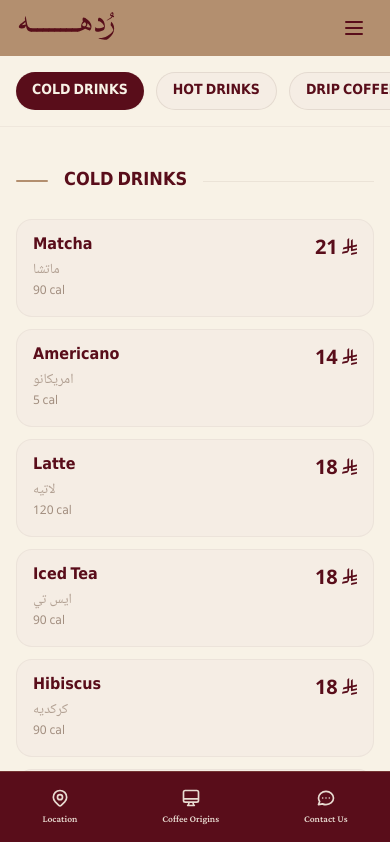
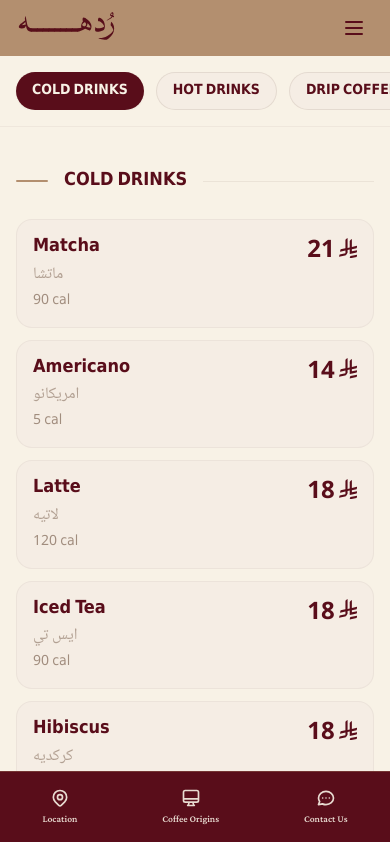
Before and after one commit to moaddreem/rudhah-website, a Next.js app: page /en/menu in a window 390 px wide. Shown: the top 842 px of the page. Built offline with nearby package versions, Linux system fonts and the light colour scheme; a web font is replaced by a local one.

Commit message:
Mobile typography: larger section headings and card titles

```diff
--- a/src/components/MenuItem.tsx
+++ b/src/components/MenuItem.tsx
@@ -16,20 +16,20 @@ export default function MenuItem({ name_ar, name_en, price, calories, locale }:
     <div className="group bg-cream rounded-2xl p-4 border border-muted/10 hover:border-accent/40 hover:shadow-lg hover:-translate-y-0.5 transition-all duration-200 ease-out">
       <div className="flex justify-between items-start gap-3">
         <div className="flex-1 min-w-0">
-          <h3 className="text-base font-bold text-primary leading-tight mb-1 truncate">
+          <h3 className="text-lg sm:text-base font-bold text-primary leading-tight mb-1 truncate">
             {locale === 'ar' ? name_ar : name_en}
           </h3>
-          <p className="text-sm text-muted/80 truncate">
+          <p className="text-base sm:text-sm text-muted/80 truncate">
             {locale === 'ar' ? name_en : name_ar}
           </p>
           {calories && (
-            <p className="text-xs text-muted mt-1 calories">
+            <p className="text-sm sm:text-xs text-muted mt-1 calories">
               <span dir="ltr" style={{ unicodeBidi: 'isolate' }}>{calories}</span> {t('cal', locale)}
             </p>
           )}
         </div>
         <div className="flex-shrink-0 text-end price" style={{ fontVariantNumeric: 'tabular-nums' }}>
-          <span className="text-xl font-bold text-primary">
+          <span className="text-2xl sm:text-xl font-bold text-primary">
             <span dir="ltr" style={{ unicodeBidi: 'isolate' }}>{price}</span>
             <Riyal />
           </span>
```
